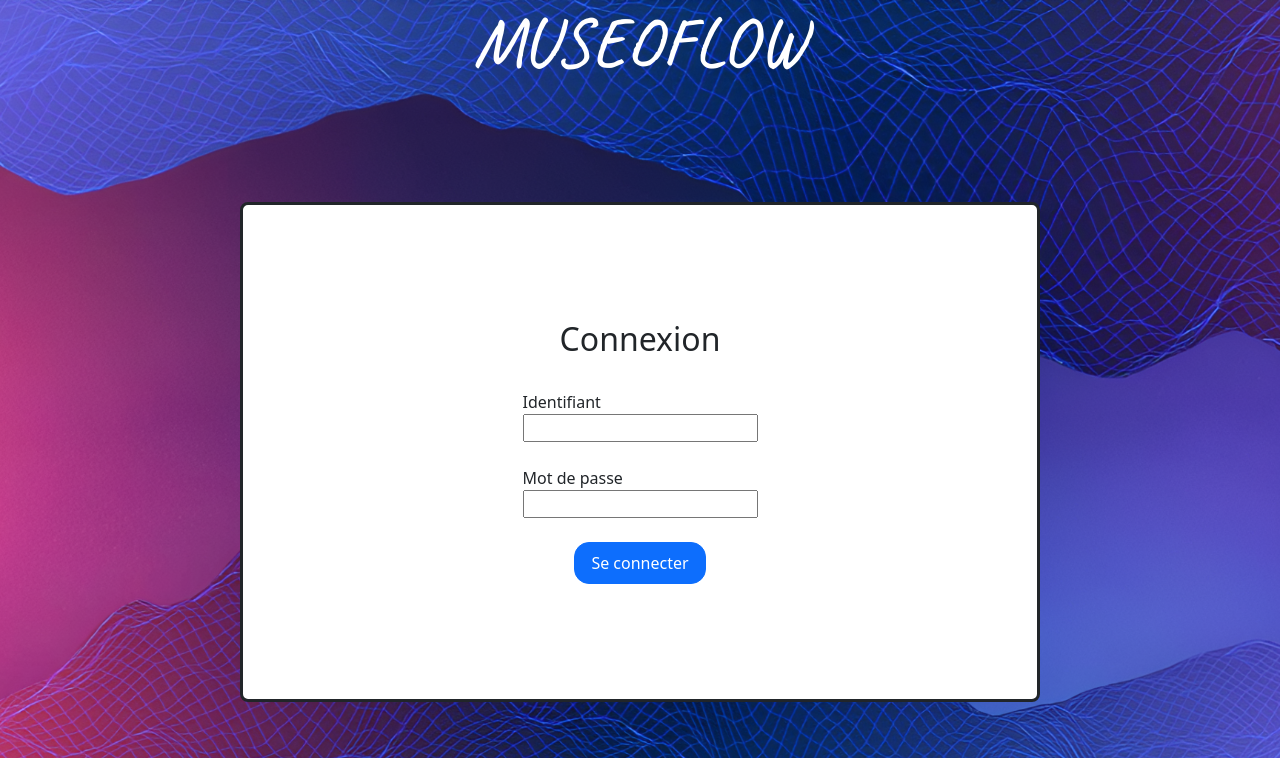
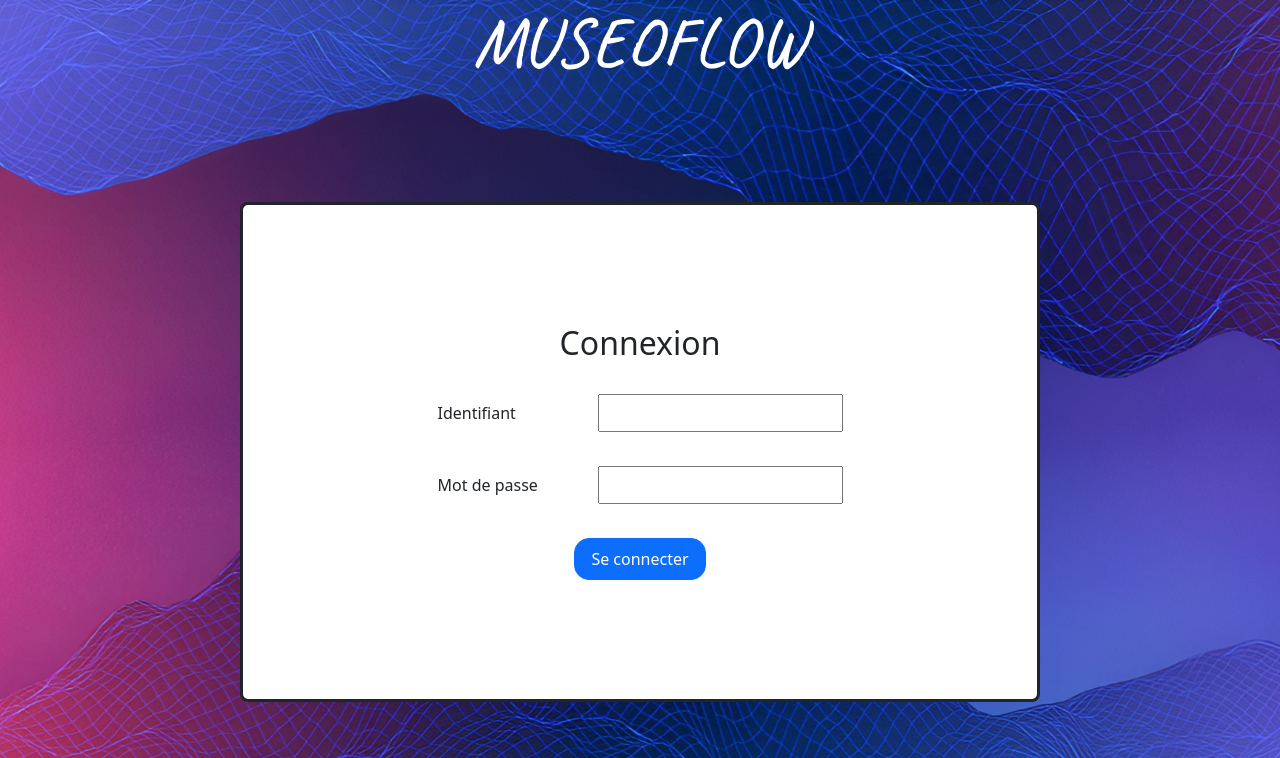
Before and after one commit to AurelienValat/S3.D.01-Web, a PHP site: page / in a window 1280 px wide. Shown: the top 758 px of the page. Run offline with PHP 8.4, Linux system fonts and the light colour scheme.

Commit message:
alignement des filtres

```diff
--- a/css/style.css
+++ b/css/style.css
@@ -463,3 +463,21 @@ footer {
 .hidden {
     display: none;
 }
+
+.form-group {
+    display: flex;
+    align-items: center;
+    margin-bottom: 10px;
+}
+
+.form-group label {
+    width: 150px; /* Ajustez selon la taille souhaitée */
+    text-align: left;
+    margin-right: 10px;
+}
+
+.form-group input,
+.form-group select {
+    flex: 1;
+    padding: 5px;
+}
--- a/pages/visites.php
+++ b/pages/visites.php
@@ -353,7 +353,7 @@
                                 id="no_tel_client"
                                 name="no_tel_client"
                                 class="form-control <?php echo isset($erreurs_ajout['no_tel_client']) ? 'is-invalid' : ''; ?>"
-                                value="<?php echo htmlspecialchars($no_tel_client ?? ''); ?>"*
+                                value="<?php echo htmlspecialchars($no_tel_client ?? ''); ?>"
                                 placeholder="Ex. 0123456789">
                             <?php if (isset($erreurs_ajout['no_tel_client'])): ?>
                                 <div class="invalid-feedback"><?php echo $erreurs_ajout['no_tel_client']; ?></div>
```
Also changed, not shown: pages/expositions.php (+3 -5 lines), ressources/filtres.php (+32 -9 lines).
